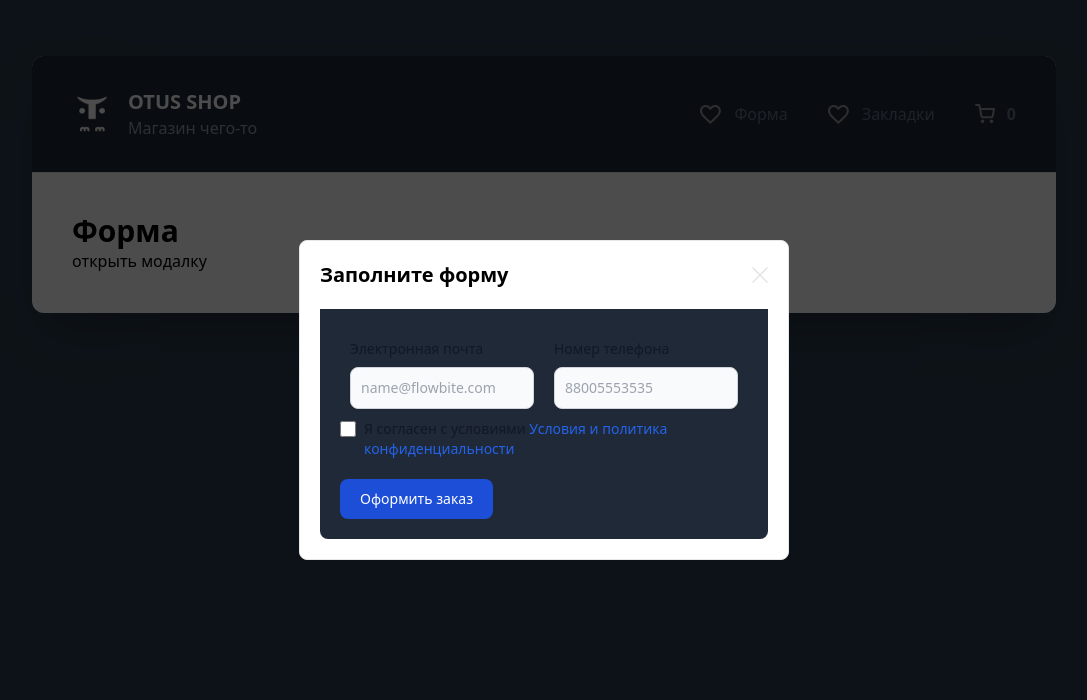
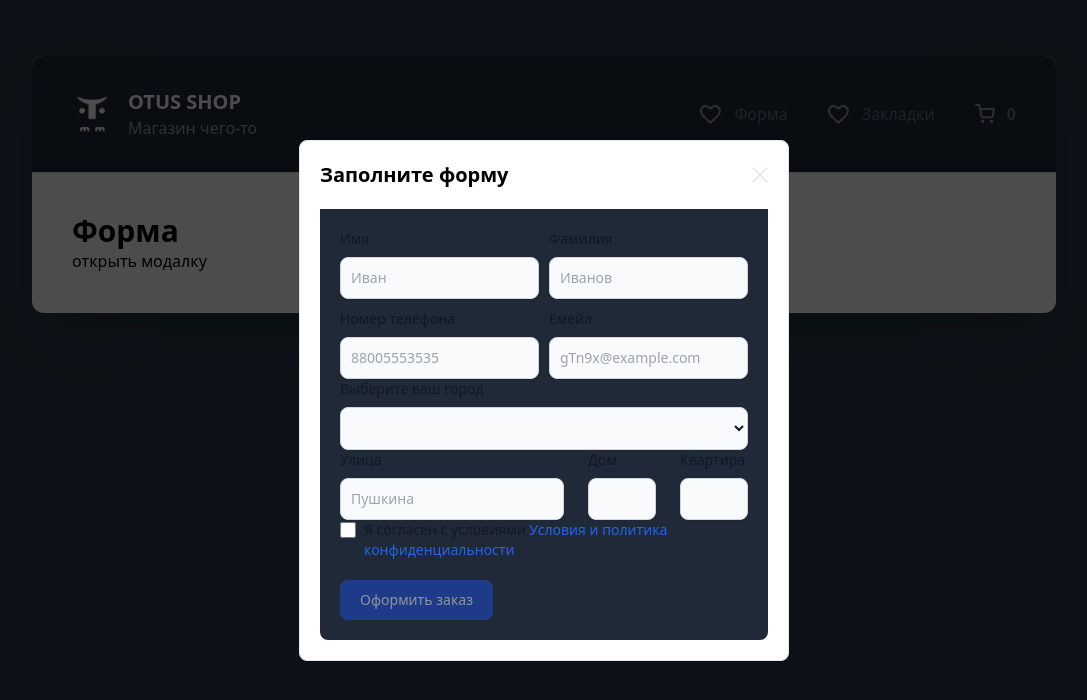
Before and after one commit to Bogrado/vue-otus-lesson-4, a Vue app: page /form in a window 1280 px wide. Both pictures are taken after a click on the button "открыть модалку". Shown: the top 700 px of the page, without its empty margins (96-1183 px from the left). Built offline with nearby package versions, Linux system fonts and the light colour scheme.

Commit message:
Doubtful, but it works

```diff
--- a/src/components/UI/AppCreateOrderForm.vue
+++ b/src/components/UI/AppCreateOrderForm.vue
@@ -5,13 +5,35 @@ import { reactive, ref } from 'vue'
 
 
 const user = reactive({
+  isAgreed: false,
+  firstName: '',
+  lastName: '',
+  contacts: {
     email: '',
     phone: ''
+  },
+  address: {
+    city: '',
+    street: '',
+    house: '',
+    flat: ''
+  }
 })
 
 const rules = {
+  contacts: {
     email: { required, email },
     phone: { required, numeric, length: (value) => value.length === 11 }
+  },
+  firstName: { required, length: (value) => value.length >= 3 },
+  lastName: { required, length: (value) => value.length >= 3 },
+  address: {
+    city: { required },
+    street: { required, length: (value) => value.length >= 3 },
+    house: { required },
+    flat: { required, numeric }
+  },
+  isAgreed: { required: (value) => !!value }
 }
 
 const v$ = useVuelidate(rules, user)
@@ -35,93 +57,142 @@ const onSubmit = async () => {
 
 <template>
   <form class="max-w-md mx-auto bg-[#1F2937] p-5 rounded-b-lg">
-    <div class="form-item flex">
-      <div class="m-2.5" :class="{ errorInput: v$.email.$error }">
+    <div class="grid grid-cols-1 sm:grid-cols-2 gap-2.5 ">
+      <div>
         <label
           class="block mb-2 text-sm font-medium text-gray-900 dark:text-white"
         >
-          Электронная почта
+          Имя
         </label>
         <input
-          v-model="user.email"
-          :class="{ 'dark:border-red-600': v$.email.$error }"
-          @change="v$.email.$touch()"
-          type="email"
-          id="email"
+          v-model="user.firstName"
+          :class="{ 'dark:border-red-600': v$.firstName.$error }"
+          @change="v$.firstName.$touch()"
+          type="text"
+          id="firstName"
           class="shadow-sm bg-gray-50 border border-gray-300 text-gray-900 text-sm rounded-lg focus:ring-blue-500 focus:border-blue-500 block w-full p-2.5 dark:bg-gray-700 dark:border-gray-600 dark:placeholder-gray-400 dark:text-white dark:focus:ring-blue-500 dark:focus:border-blue-500 dark:shadow-sm-light"
-          placeholder="name@flowbite.com"
+          placeholder="Иван"
           required
         />
       </div>
-      <div class="m-2.5">
+      <div>
+        <label
+          class="block mb-2 text-sm font-medium text-gray-900 dark:text-white"
+        >
+          Фамилия
+        </label>
+        <input
+          v-model="user.lastName"
+          :class="{ 'dark:border-red-600': v$.lastName.$error }"
+          @change="v$.lastName.$touch()"
+          type="text"
+          id="lastName"
+          class="shadow-sm bg-gray-50 border border-gray-300 text-gray-900 text-sm rounded-lg focus:ring-blue-500 focus:border-blue-500 block w-full p-2.5 dark:bg-gray-700 dark:border-gray-600 dark:placeholder-gray-400 dark:text-white dark:focus:ring-blue-500 dark:focus:border-blue-500 dark:shadow-sm-light"
+          placeholder="Иванов"
+          required
+        />
+      </div>
+      <div>
         <label
           class="block mb-2 text-sm font-medium text-gray-900 dark:text-white"
         >
           Номер телефона
         </label>
         <input
-          v-model="user.phone"
-          :class="{ 'dark:border-red-600': v$.phone.$error }"
-          @change="v$.phone.$touch()"
+          v-model="user.contacts.phone"
+          :class="{ 'dark:border-red-600': v$.contacts.phone.$error }"
+          @change="v$.contacts.phone.$touch()"
           id="telephone"
+          type="tel"
           class="shadow-sm bg-gray-50 border border-gray-300 text-gray-900 text-sm rounded-lg focus:ring-blue-500 focus:border-blue-500 block w-full p-2.5 dark:bg-gray-700 dark:border-gray-600 dark:placeholder-gray-400 dark:text-white dark:focus:ring-blue-500 dark:focus:border-blue-500 dark:shadow-sm-light"
           placeholder="88005553535"
           required
         />
       </div>
+      <div>
+        <label
+          class="block mb-2 text-sm font-medium text-gray-900 dark:text-white"
+        >
+          Емейл
+        </label>
+        <input
+          v-model="user.contacts.email"
+          :class="{ 'dark:border-red-600': v$.contacts.email.$error }"
+          @change="v$.contacts.email.$touch()"
+          id="email"
+          class="shadow-sm bg-gray-50 border border-gray-300 text-gray-900 text-sm rounded-lg focus:ring-blue-500 focus:border-blue-500 block w-full p-2.5 dark:bg-gray-700 dark:border-gray-600 dark:placeholder-gray-400 dark:text-white dark:focus:ring-blue-500 dark:focus:border-blue-500 dark:shadow-sm-light"
+          placeholder="gTn9x@example.com"
+          required
+        />
       </div>
-    <!--    <div class=" flex">-->
-    <!--      <div class="m-2.5">-->
-    <!--        <label for="lastName"-->
-    <!--               class="block mb-2 text-sm font-medium text-gray-900 dark:text-white"-->
-    <!--        >-->
-    <!--          Фамилия-->
-    <!--        </label>-->
-    <!--        <input-->
-    <!--          v-model="user.lastName"-->
-    <!--          type="text"-->
-    <!--          id="lastName"-->
-    <!--          class="shadow-sm bg-gray-50 border border-gray-300 text-gray-900 text-sm rounded-lg focus:ring-blue-500 focus:border-blue-500 block w-full p-2.5 dark:bg-gray-700 dark:border-gray-600 dark:placeholder-gray-400 dark:text-white dark:focus:ring-blue-500 dark:focus:border-blue-500 dark:shadow-sm-light"-->
-    <!--          placeholder="Fakov"-->
-    <!--          required-->
-    <!--        />-->
-    <!--      </div>-->
-    <!--      <div class="m-2.5">-->
-    <!--        <label-->
-    <!--          for="firstName"-->
-    <!--          class="block mb-2 text-sm font-medium text-gray-900 dark:text-white"-->
-    <!--        >-->
-    <!--          Имя-->
-    <!--        </label>-->
-    <!--        <input-->
-    <!--          v-model="user.firstName"-->
-    <!--          type="text"-->
-    <!--          id="firstName"-->
-    <!--          class="shadow-sm bg-gray-50 border border-gray-300 text-gray-900 text-sm rounded-lg focus:ring-blue-500 focus:border-blue-500 block w-full p-2.5 dark:bg-gray-700 dark:border-gray-600 dark:placeholder-gray-400 dark:text-white dark:focus:ring-blue-500 dark:focus:border-blue-500 dark:shadow-sm-light"-->
-    <!--          placeholder="Ivan"-->
-    <!--          required-->
-    <!--        />-->
-    <!--      </div>-->
-    <!--    </div>-->
-    <!--    <div class="">-->
-    <!--      <div class="m-2.5">-->
-    <!--        <label-->
-    <!--          for="city"-->
-    <!--          class="block mb-2 text-sm font-medium text-gray-900 dark:text-white">-->
-    <!--          Выберите ваш город-->
-    <!--        </label>-->
-    <!--        <select-->
-    <!--          v-model="user.city"-->
-    <!--          id="city"-->
-    <!--          class="bg-gray-50 border border-gray-300 text-gray-900 text-sm rounded-lg focus:ring-blue-500 focus:border-blue-500 block w-full p-2.5 dark:bg-gray-700 dark:border-gray-600 dark:placeholder-gray-400 dark:text-white dark:focus:ring-blue-500 dark:focus:border-blue-500">-->
-
-    <!--          <option>Москва</option>-->
-    <!--          <option>Казань</option>-->
-    <!--          <option>Омск</option>-->
-    <!--          <option>Красноярск</option>-->
-    <!--        </select>-->
-    <!--      </div>-->
-    <!--    </div>-->
+    </div>
+    <div>
+      <label
+        for="city"
+        class="block mb-2 text-sm font-medium text-gray-900 dark:text-white">
+        Выберите ваш город
+      </label>
+      <select
+        v-model="user.address.city"
+        :class="{ 'dark:border-red-600': v$.address.city.$error }"
+        @change="v$.address.city.$touch()"
+        id="city"
+        class="bg-gray-50 border border-gray-300 text-gray-900 text-sm rounded-lg focus:ring-blue-500 focus:border-blue-500 block w-full p-2.5 dark:bg-gray-700 dark:border-gray-600 dark:placeholder-gray-400 dark:text-white dark:focus:ring-blue-500 dark:focus:border-blue-500">
+        <option selected disabled>Выберите город</option>
+        <option>Москва</option>
+        <option>Казань</option>
+        <option>Омск</option>
+        <option>Красноярск</option>
+      </select>
+    </div>
+    <div class="flex justify-between">
+      <div>
+        <label
+          class="block mb-2 text-sm font-medium text-gray-900 dark:text-white"
+        >
+          Улица
+        </label>
+        <input
+          v-model="user.address.street"
+          :class="{ 'dark:border-red-600': v$.address.street.$error }"
+          @change="v$.address.street.$touch()"
+          id="street"
+          class="shadow-sm bg-gray-50 border border-gray-300 text-gray-900 text-sm rounded-lg focus:ring-blue-500 focus:border-blue-500 block w-full p-2.5 dark:bg-gray-700 dark:border-gray-600 dark:placeholder-gray-400 dark:text-white dark:focus:ring-blue-500 dark:focus:border-blue-500 dark:shadow-sm-light"
+          placeholder="Пушкина"
+          required
+        />
+      </div>
+      <div class="w-1/6">
+        <label
+          class="block mb-2 text-sm font-medium text-gray-900 dark:text-white"
+        >
+          Дом
+        </label>
+        <input
+          v-model="user.address.house"
+          :class="{ 'dark:border-red-600': v$.address.house.$error }"
+          @change="v$.address.house.$touch()"
+          id="house"
+          class="shadow-sm bg-gray-50 border border-gray-300 text-gray-900 text-sm rounded-lg focus:ring-blue-500 focus:border-blue-500 block w-full p-2.5 dark:bg-gray-700 dark:border-gray-600 dark:placeholder-gray-400 dark:text-white dark:focus:ring-blue-500 dark:focus:border-blue-500 dark:shadow-sm-light"
+          required
+        />
+      </div>
+      <div class="w-1/6">
+        <label
+          class="block mb-2 text-sm font-medium text-gray-900 dark:text-white"
+        >
+          Квартира
+        </label>
+        <input
+          v-model="user.address.flat"
+          :class="{ 'dark:border-red-600': v$.address.flat.$error }"
+          @change="v$.address.flat.$touch()"
+          id="flat"
+          class="shadow-sm bg-gray-50 border border-gray-300 text-gray-900 text-sm rounded-lg focus:ring-blue-500 focus:border-blue-500 block w-full p-2.5 dark:bg-gray-700 dark:border-gray-600 dark:placeholder-gray-400 dark:text-white dark:focus:ring-blue-500 dark:focus:border-blue-500 dark:shadow-sm-light"
+          required
+        />
+      </div>
+    </div>
     <div class="flex items-start mb-5">
       <div class="flex items-center h-5">
         <input
@@ -139,6 +210,7 @@ const onSubmit = async () => {
     </div>
     <div class="flex items-center justify-between">
       <button
+        :class="{ 'cursor-not-allowed opacity-50 dark:focus:ring-0 dark:focus:ring-offset-0 dark:hover:bg-slate-600': !user.isAgreed }"
         @click.prevent="onSubmit"
         type="submit"
         class="text-white bg-blue-700 hover:bg-blue-800 focus:ring-4 focus:outline-none focus:ring-blue-300 font-medium rounded-lg text-sm px-5 py-2.5 text-center dark:bg-blue-600 dark:hover:bg-blue-700 dark:focus:ring-blue-800">
```
Lines whose indentation alone changed are shown as unchanged.
